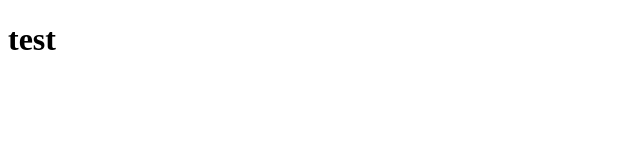
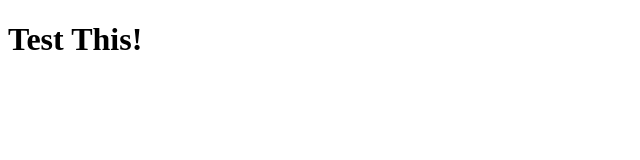
Before and after one commit to hippopocrates/gitGroupTest, a plain HTML site: page index.html in a window 1280 px wide. Shown: the whole page, without its empty margins (0-640 px from the left). Drawn offline with Linux system fonts and the light colour scheme.

Commit message:
changed index.html

```diff
--- a/index.html
+++ b/index.html
@@ -5,6 +5,6 @@
     <title></title>
   </head>
   <body>
-    <h1>test</h1>
+    <h1>Test This!</h1>
   </body>
 </html>
```
Also changed, not shown: 1 other file.
